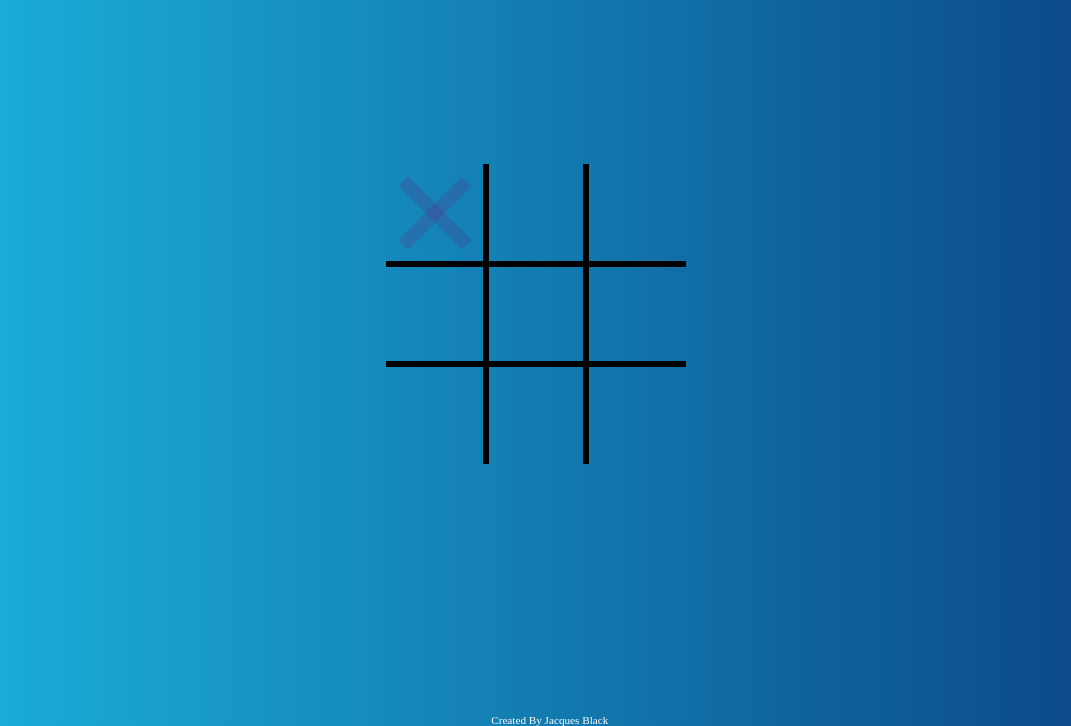
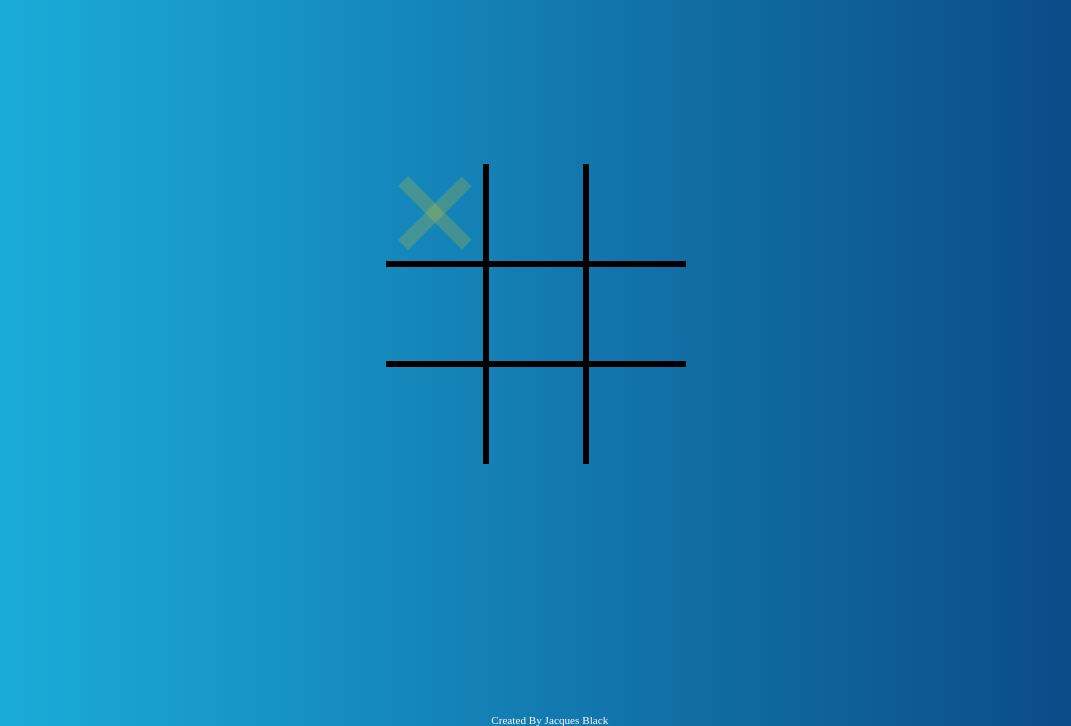
Before and after one commit to ajacque/tictactoe, a plain HTML site: page index.html in a window 1280 px wide. In both pictures the pointer is over the element 540 px from the left and 300 px from the top of the page. Shown: the part 86-812 px from the top of the page, without its empty margins (104-1175 px from the left). Drawn offline with Linux system fonts and the light colour scheme.

Commit message:
Update styles.css

```diff
--- a/styles.css
+++ b/styles.css
@@ -91,7 +91,7 @@ footer {
 .board.x .cell:not(.x):not(.circle):hover::before,
 .board.x .cell:not(.x):not(.circle):hover::after,
 .board.circle .cell:not(.x):not(.circle):hover::before {
-  background-color: #651B7E;
+  background-color: #fcca03;
   opacity: 0.2;
 }
 
```
